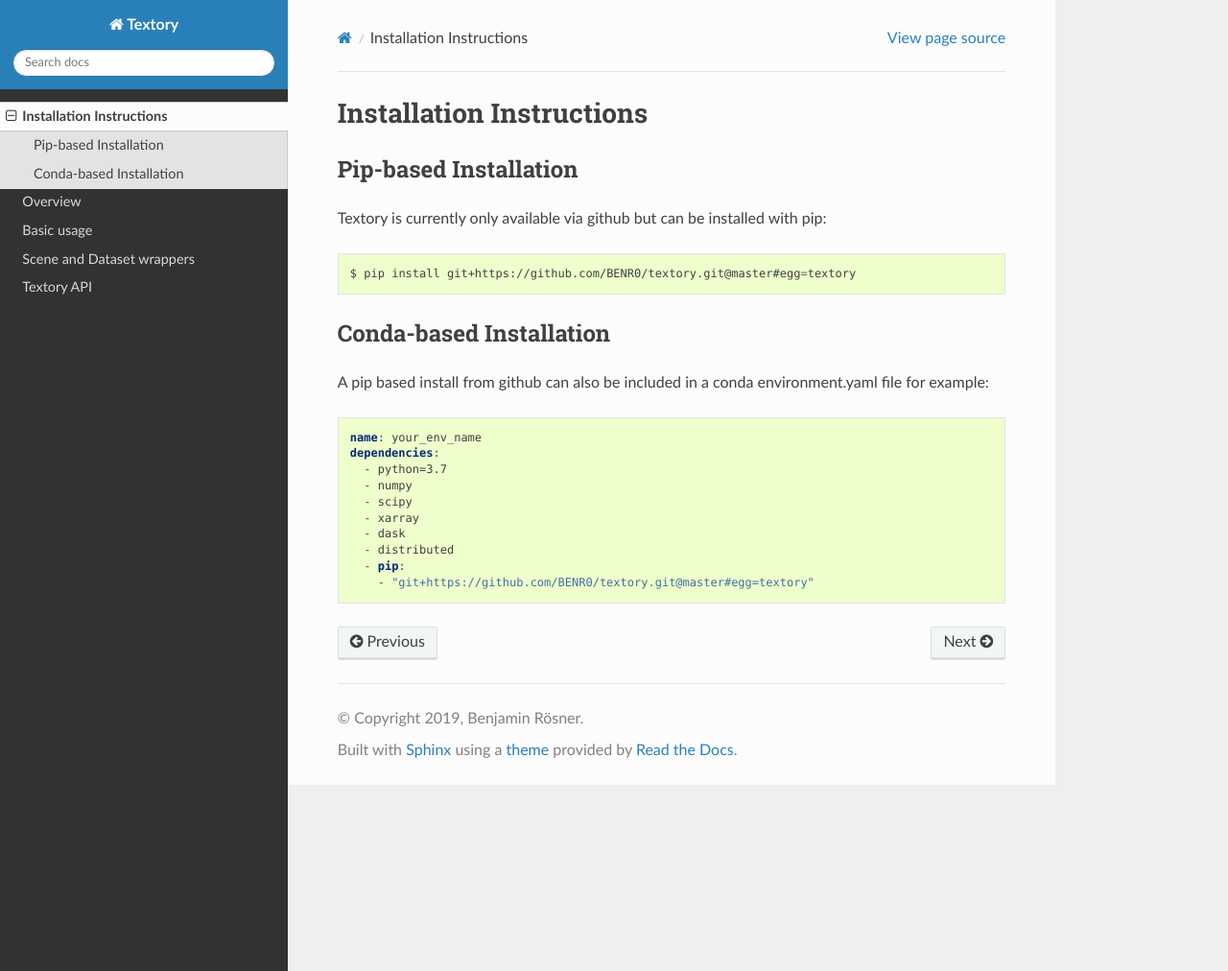
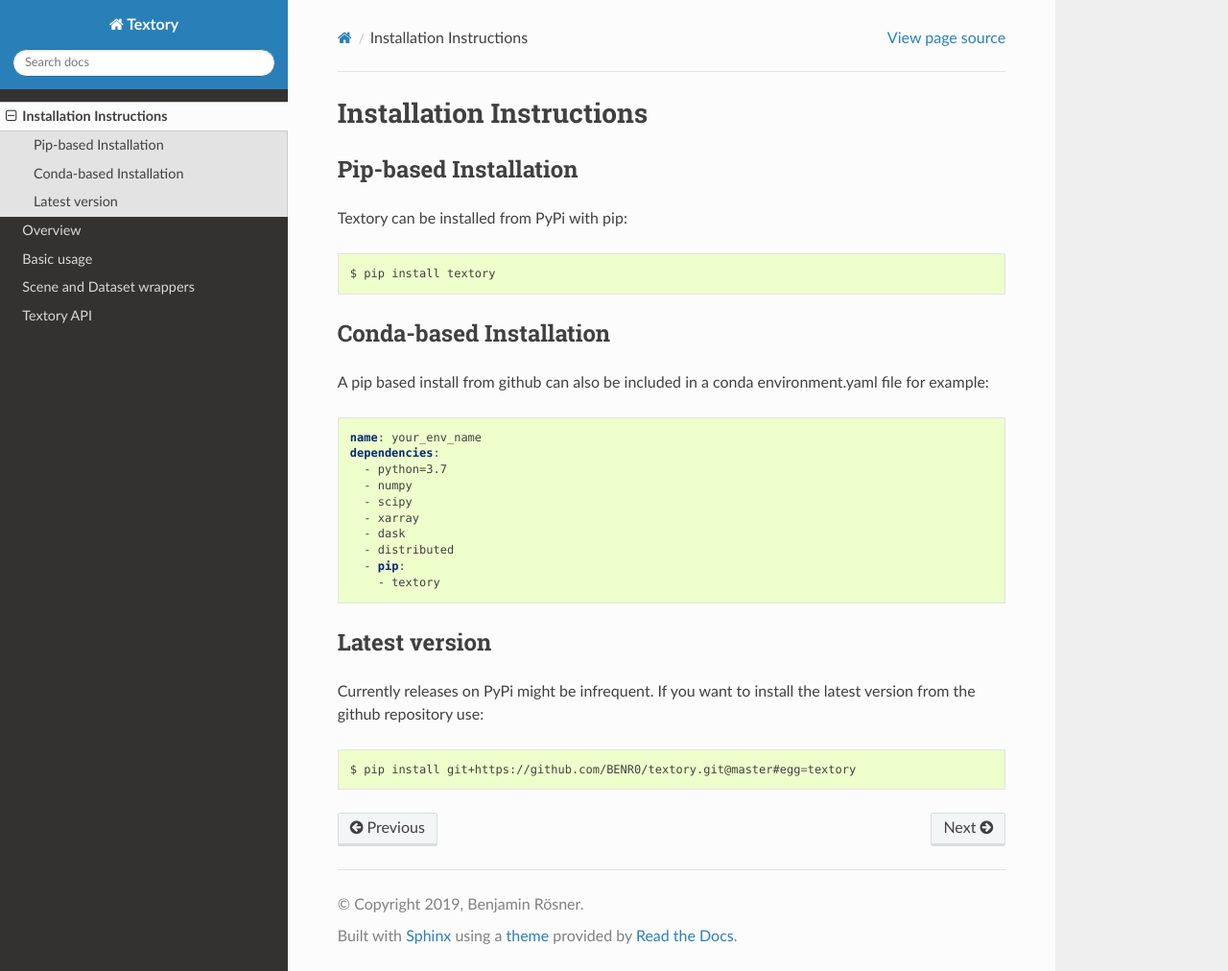
Before and after one commit to BENR0/textory, a Sphinx documentation site: the page built from doc/source/install.rst, in a window 1280 px wide and 1012 px high. Shown: the whole window at 96% size. Built offline with Sphinx 7.4.7 and the Read the Docs theme 2.0.0, drawn with Linux system fonts in a browser that asks for light colours.

Commit message:
Change installation instructions to PyPI

```diff
--- a/README.rst
+++ b/README.rst
@@ -15,9 +15,8 @@
 Installation
 ------------
 
-Textory can be installed with pip after cloning this repository and cd'ing into the
-textory directory:
+Textory can be installed from PyPI with pip:
 
 .. code-block:: bash
 
-    pip install .
+    pip install textory
--- a/doc/source/install.rst
+++ b/doc/source/install.rst
@@ -5,12 +5,11 @@
 Pip-based Installation
 ======================
 
-Textory is currently only available via github but can be installed
-with pip:
+Textory can be installed from PyPi with pip:
 
 .. code-block:: bash
 
-    $ pip install git+https://github.com/BENR0/textory.git@master#egg=textory
+    $ pip install textory
 
 Conda-based Installation
 ========================
@@ -29,4 +28,14 @@
       - dask
       - distributed
       - pip:
-        - "git+https://github.com/BENR0/textory.git@master#egg=textory"
+        - textory
+
+Latest version
+==============
+
+Currently releases on PyPi might be infrequent. If you want to install the latest version
+from the github repository use:
+
+.. code-block:: bash
+
+    $ pip install git+https://github.com/BENR0/textory.git@master#egg=textory
```
